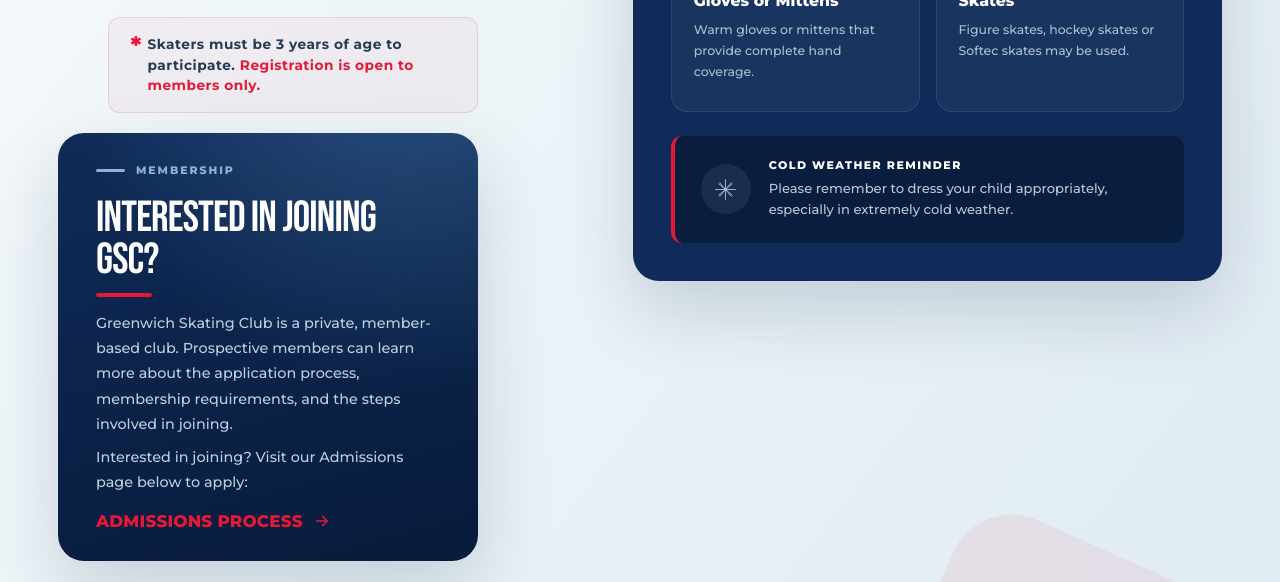
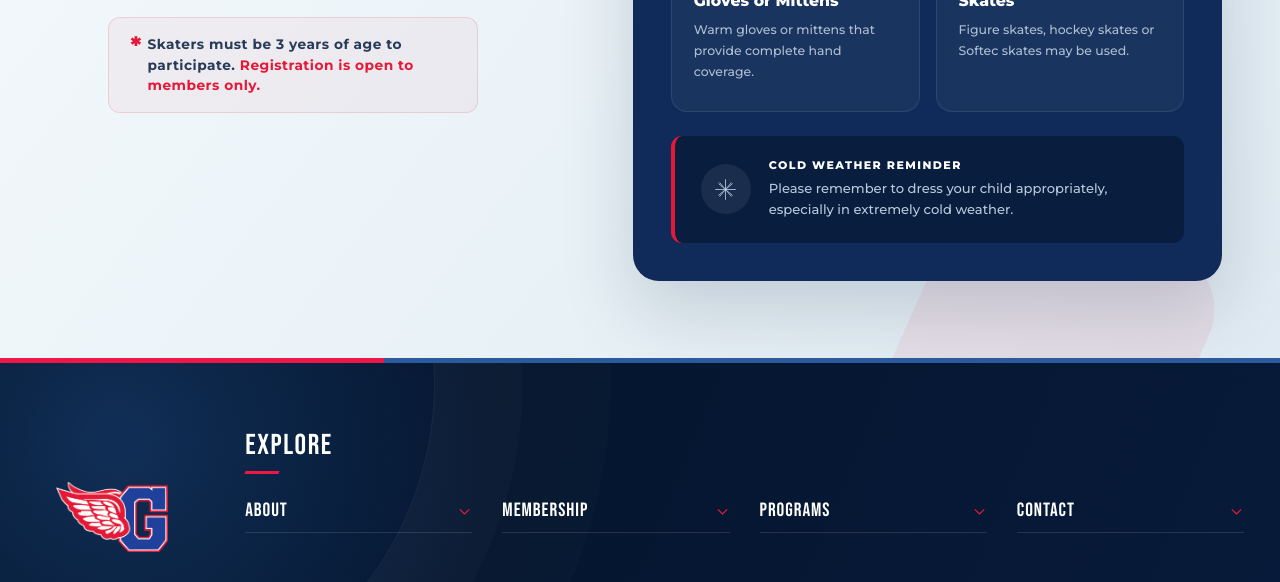
Before and after one commit to Avmannino/gsc_lts_webpage, a React (Vite) app: page / in a window 1280 px wide. Shown: the part 1400-1982 px from the top of the page. Built offline with nearby package versions, Linux system fonts and the light colour scheme.

Commit message:
Remove membership card and tighten gap above footer
Co-Authored-By: Claude Opus 5.5 <noreply@anthropic.com>

```diff
--- a/src/App.css
+++ b/src/App.css
@@ -420,7 +420,7 @@
 .program-section {
   position: relative;
   isolation: isolate;
-  padding: clamp(40px, 5vw, 70px) 0 clamp(85px, 10vw, 145px);
+  padding: clamp(40px, 5vw, 70px) 0 clamp(50px, 6vw, 85px);
   overflow: hidden;
   background:
     radial-gradient(
@@ -513,105 +513,12 @@
 }
 
 /* =========================================================
-   MEMBERSHIP
-   ========================================================= */
-
-.membership-card {
-  grid-column: 1;
-  grid-row: 2;
-
-  max-width: 760px;
-  margin-top: 20px;
-  padding: clamp(22px, 2.4vw, 30px) clamp(28px, 3vw, 40px);
-
-  border-radius: 26px;
-  background:
-    radial-gradient(
-      circle at 85% -20%,
-      rgba(93, 154, 202, 0.35),
-      transparent 55%
-    ),
-    linear-gradient(165deg, var(--gsc-blue) 0%, var(--gsc-navy) 100%);
-  box-shadow: 0 30px 75px rgba(7, 27, 59, 0.16);
-}
-
-.membership-card h2 {
-  margin: 8px 0 12px;
-  color: var(--gsc-white);
-  font-family: "Bebas Neue", sans-serif;
-  font-size: clamp(2.4rem, 3.4vw, 3.4rem);
-  font-weight: 400;
-  letter-spacing: -0.02em;
-  line-height: 0.95;
-  text-transform: uppercase;
-}
-
-.membership-card__divider {
-  width: 56px;
-  height: 4px;
-  margin-bottom: 14px;
-
-  border-radius: 100px;
-  background: var(--gsc-red);
-}
-
-.membership-card p {
-  margin: 0;
-  color: #bdcfe0;
-  font-size: 0.9rem;
-  font-weight: 500;
-  line-height: 1.75;
-}
-
-.membership-card p + p {
-  margin-top: 8px;
-}
-
-.membership-card a.membership-card__link {
-  display: inline-flex;
-  align-items: center;
-  gap: 10px;
-
-  margin-top: 16px;
-
-  color: var(--gsc-red);
-  font-size: 1.05rem;
-  font-weight: 800;
-  letter-spacing: 0.01em;
-  text-decoration: none;
-  text-transform: uppercase;
-
-  transition: gap 180ms ease;
-}
-
-.membership-card a.membership-card__link:hover {
-  gap: 15px;
-}
-
-.membership-card__link .button-arrow {
-  width: 18px;
-  height: 18px;
-  stroke-width: 2.2;
-}
-
-.button-arrow {
-  width: 20px;
-  height: 20px;
-  overflow: visible;
-  fill: none;
-  stroke: currentColor;
-  stroke-width: 1.8;
-  stroke-linecap: round;
-  stroke-linejoin: round;
-}
-
-/* =========================================================
    EQUIPMENT
    ========================================================= */
 
 .equipment-callout {
   grid-column: 2;
-  grid-row: 1 / span 2;
+  grid-row: 1;
 
   margin-left: 40px;
   padding: clamp(28px, 3vw, 38px);
@@ -831,8 +738,7 @@
   }
 
   .program-main,
-  .equipment-callout,
-  .membership-card {
+  .equipment-callout {
     grid-column: auto;
     grid-row: auto;
     min-width: 0;
@@ -850,10 +756,6 @@
 
   .equipment-callout {
     margin-left: 0;
-  }
-
-  .membership-card {
-    max-width: none;
   }
 
   .age-notice {
@@ -1053,7 +955,7 @@
   }
 
   .program-section {
-    padding: 40px 0 78px;
+    padding: 40px 0 50px;
   }
 
   .program-heading .section-label {
@@ -1094,15 +996,6 @@
   .weather-reminder span {
     text-align: left;
   }
-
-  .membership-card .section-label {
-    justify-content: center;
-  }
-
-  .membership-card__divider {
-    margin-right: auto;
-    margin-left: auto;
-  }
 }
 
 @media (prefers-reduced-motion: reduce) {
--- a/src/App.jsx
+++ b/src/App.jsx
@@ -46,19 +46,6 @@ const equipmentItems = [
       "Figure skates, hockey skates or Softec skates may be used.",
   },
 ];
-
-function ArrowIcon() {
-  return (
-    <svg
-      className="button-arrow"
-      viewBox="0 0 24 24"
-      aria-hidden="true"
-    >
-      <path d="M5 12h13" />
-      <path d="m13 6 6 6-6 6" />
-    </svg>
-  );
-}
 
 function CheckIcon() {
   return (
@@ -283,33 +270,6 @@ function App() {
                 </div>
               </div>
             </div>
-
-            <div className="membership-card">
-              <div className="section-label section-label--light">
-                Membership
-              </div>
-
-              <h2>Interested in joining GSC?</h2>
-
-              <div className="membership-card__divider" />
-
-              <p>
-                Greenwich Skating Club is a private, member-based club.
-                Prospective members can learn more about the application
-                process, membership requirements, and the steps involved
-                in joining.
-              </p>
-
-              <p>
-                Interested in joining? Visit our Admissions page below to
-                apply:
-              </p>
-
-              <a className="membership-card__link" href="/admissions">
-                Admissions Process
-                <ArrowIcon />
-              </a>
-            </div>
           </div>
         </section>
       </main>
```
